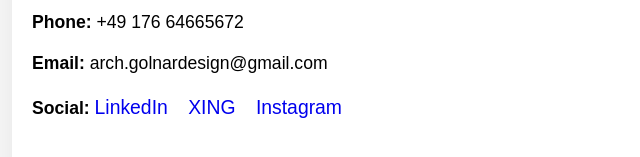
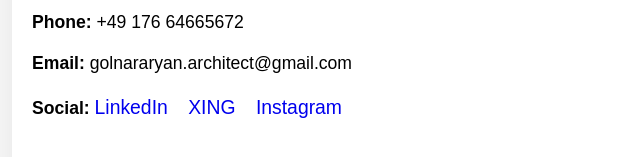
Before and after one commit to golnararyan/golnar-website, a plain HTML site: page index.html in a window 1280 px wide. Shown: the part 1731-1888 px from the top of the page, 228-868 px from the left. Drawn offline with Linux system fonts and the light colour scheme.

Commit message:
Update index.html

```diff
--- a/index.html
+++ b/index.html
@@ -234,7 +234,7 @@
     <h2>My Contact</h2>
     <p><strong>Name:</strong> Golnar Aryan</p>
     <p><strong>Phone:</strong> +49 176 64665672</p>
-    <p><strong>Email:</strong> arch.golnardesign@gmail.com</p>
+    <p><strong>Email:</strong> golnararyan.architect@gmail.com</p>
     <p><strong>Social:</strong>
       <span class="social-links">
         <a href="https://www.linkedin.com/in/golnar-aryan-933a02361/" target="_blank">LinkedIn</a>
```
